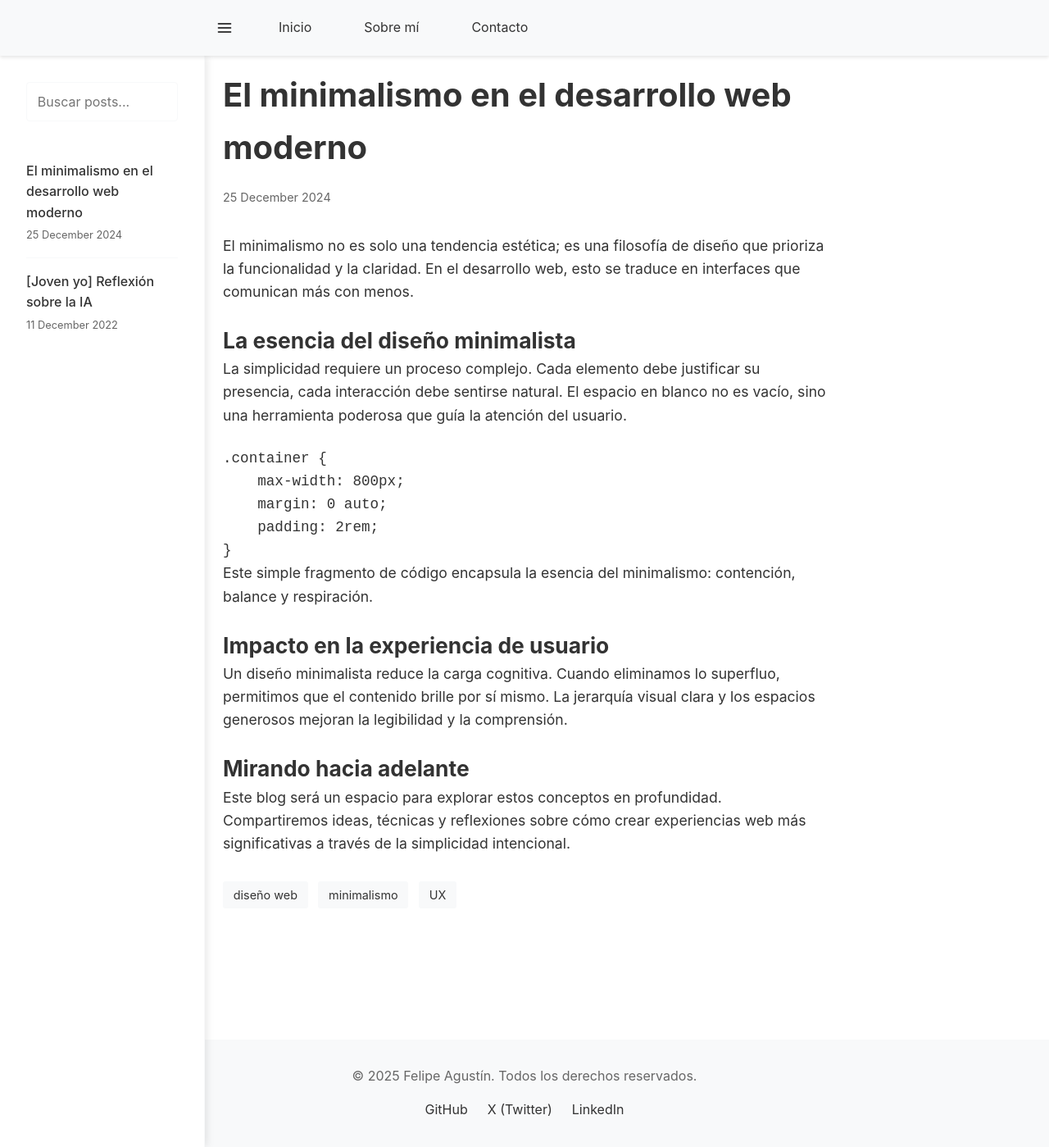
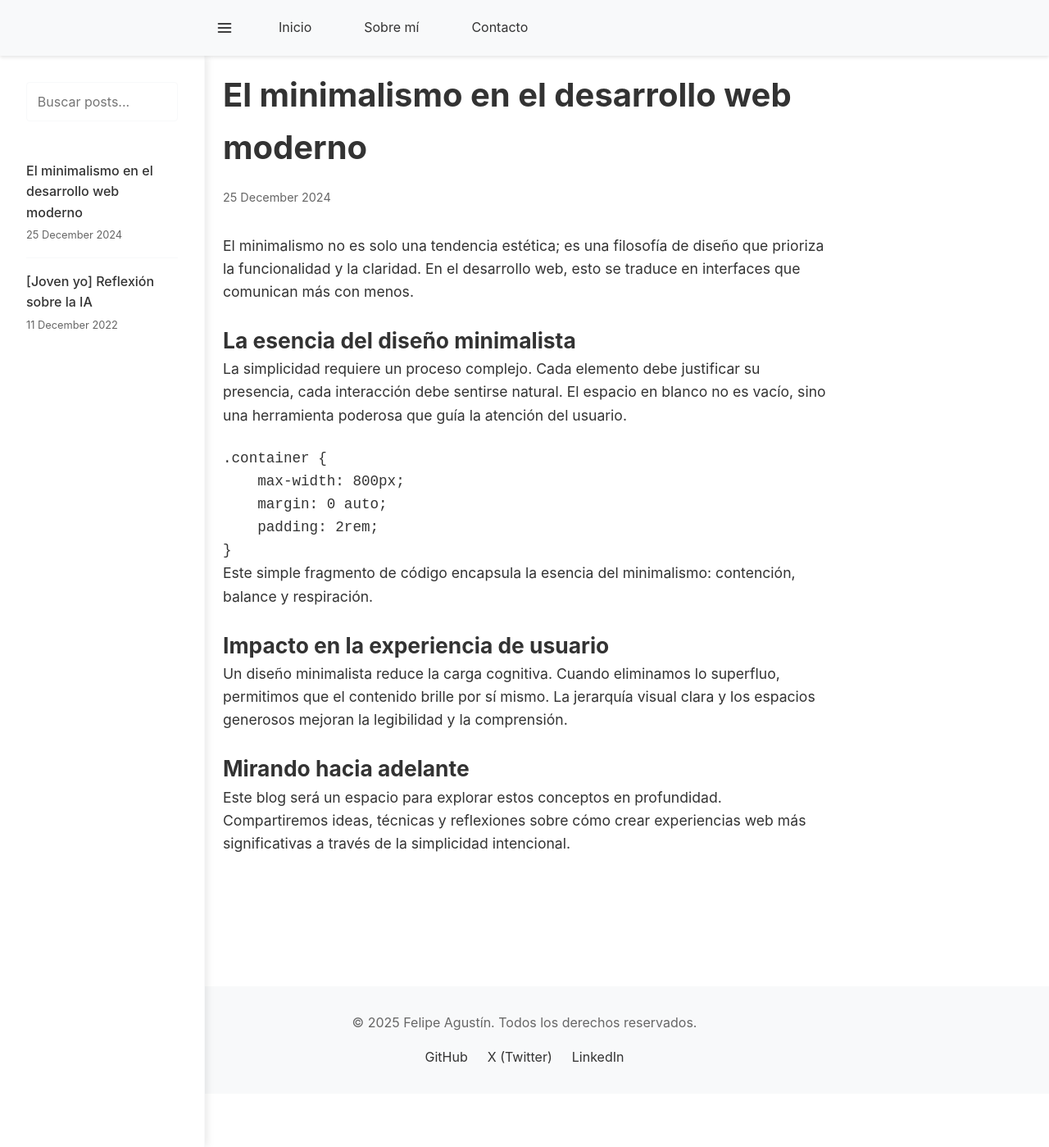
Before and after one commit to 12lockedin/12lockedin.github.io, a Jekyll site: the page built from _posts/2024-12-25-el-minimalismo-en-el-desarrollo-web-moderno.md, in a window 1280 px wide and 1399 px high. Shown: the whole window at 82% size. Built offline with Jekyll 4.4.1, drawn with Linux system fonts in a browser that asks for light colours.

```diff
--- a/_layouts/post.html
+++ b/_layouts/post.html
@@ -12,12 +12,4 @@
     <div class="post-content">
         {{ content }}
     </div>
-
-    {% if page.tags %}
-    <div class="post-tags">
-        {% for tag in page.tags %}
-        <span class="tag">{{ tag }}</span>
-        {% endfor %}
-    </div>
-    {% endif %}
 </article>
--- a/assets/css/styles.css
+++ b/assets/css/styles.css
@@ -138,6 +138,7 @@
     margin-bottom: 0;
   }
 
+  /* Ya no quiero las tags en la parte inferior de los posts
   .post-tags {
     margin-top: 2rem;
   }
@@ -150,6 +151,7 @@
     margin-right: 0.5rem;
     font-size: 0.9rem;
   }
+  cierro comentario quitar tags*/
 
   /* Footer */
   .site-footer {
@@ -193,11 +195,13 @@
     outline-offset: 4px;
   }
 
+  /*Quitar tags
   .tag:hover {
     background-color: var(--color-accent);
     color: var(--color-primary);
     transition: all 0.3s ease;
   }
+  */
 
   /* Posts en página principal */
   .post-preview {
```
Also changed, not shown: index.html (+0 -8 lines).
